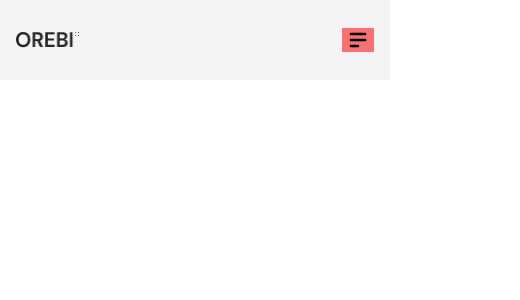
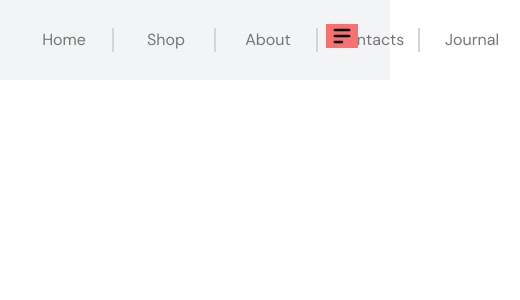
Before and after one commit to noorjsdivs/orebishop, a React (Create React App) app: page / in a window 390 px wide. Shown: the top 300 px of the page, 520 px wide, since content can reach past the window. Built offline with nearby package versions, Linux system fonts and the light colour scheme.

Commit message:
navbar error running

```diff
--- a/src/components/home/Header.js
+++ b/src/components/home/Header.js
@@ -1,4 +1,4 @@
-import React from "react";
+import React, { useEffect, useState } from "react";
 import { HiMenuAlt2 } from "react-icons/hi";
 import { logo } from "../../assets/images";
 import Image from "../designLayouts/Image";
@@ -8,22 +8,42 @@ import List from "../designLayouts/List";
 import ListItem from "../designLayouts/ListItem";
 
 const Header = () => {
+  const [showMenu, setShowMenu] = useState(true);
+
+  useEffect(() => {
+    let ResponsiveMenu = (e) => {
+      if (window.innerWidth < 769) {
+        setShowMenu(false);
+      } else {
+        setShowMenu(true);
+      }
+    };
+    // ResponsiveMenu();
+    window.addEventListener("resize", ResponsiveMenu);
+  });
   return (
-    <nav className="h-20">
+    <nav className="h-20 relative">
       <Flex>
         <div>
           <Image className="w-16 object-cover" imgSrc={logo} />
         </div>
         <div>
-          <HiMenuAlt2 className="bg-red-400 flex mdl:hidden w-8 h-6" />
+          <HiMenuAlt2
+            onClick={() => setShowMenu(!showMenu)}
+            className="bg-red-400 flex mdl:hidden cursor-pointer w-8 h-6 absolute top-6 right-4"
+          />
           <List className="flex gap-1">
+            {showMenu && (
+              <>
                 {navBarList.map(({ _id, title }) => (
                   <ListItem
-                className="hidden mdl:flex font-normal hover:font-bold w-20 h-6 justify-center items-center px-12  text-base text-[#767676] hover:underline underline-offset-[4px] decoration-[1px] hover:text-[#262626] border-r-[2px] border-r-gray-300 hover:border-r-[#262626] hoverEffect last:border-r-0"
+                    className="flex font-normal hover:font-bold w-20 h-6 justify-center items-center px-12  text-base text-[#767676] hover:underline underline-offset-[4px] decoration-[1px] hover:text-[#262626] border-r-[2px] border-r-gray-300 hover:border-r-[#262626] hoverEffect last:border-r-0"
                     key={_id}
                     itemName={title}
                   />
                 ))}
+              </>
+            )}
           </List>
         </div>
       </Flex>
```
Lines whose indentation alone changed are shown as unchanged.
